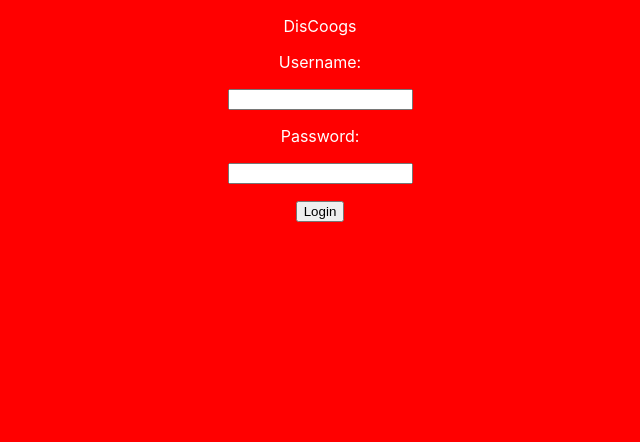
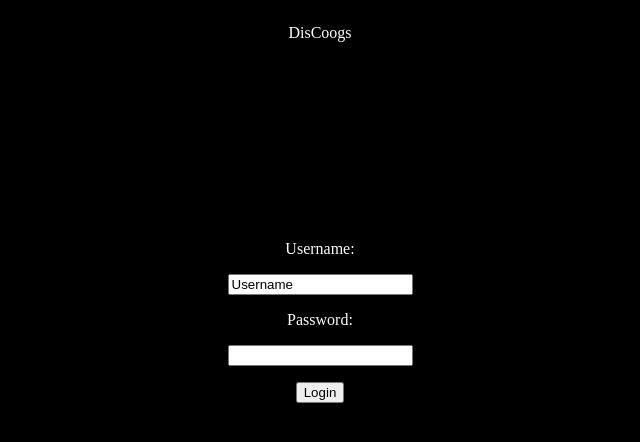
Before and after one commit to roliestpoliest/music_library, a React (Create React App) app in the folder frontend/: page / in a window 1280 px wide. Shown: the top 442 px of the page, without its empty margins (320-960 px from the left). Built offline with nearby package versions, Linux system fonts and the light colour scheme.

Commit message:
css changes

```diff
--- a/frontend/src/App.css
+++ b/frontend/src/App.css
@@ -1,19 +1,16 @@
-.app{
-  text-align: center;
-  display: flex;
-  min-height: 100vh;
-  flex-direction: column;
-  box-sizing: border-box;
-  background-color: red;
-  color: white;
-}
+
+
 body{
   text-align: center;
   display: flex;
   min-height: 100vh;
   flex-direction: column;
   box-sizing: border-box;
-  background-color: red;
+  background-color: black;
   color: white;
-
 }
+.title{
+  text-align: center;
+  color: white;
+  min-height: 25vh;
+}
--- a/frontend/src/App.js
+++ b/frontend/src/App.js
@@ -4,8 +4,8 @@
 //import './logintest.css';
 function App() {
 
-    const [name, setName] = useState("")
-    const [password,setPassword] = useState("")
+    const [name, setName] = useState("Username")
+    const [password,setPassword] = useState("Password")
     function handleNameChange(event)
     {
       setName(event.target.value);
@@ -19,8 +19,10 @@
       alert("Logging to home page")
     }
     return (
-    <div classname = "logindemo">
-      <p> DisCoogs </p>
+    <div>
+      <div className = 'title'>
+        <p> DisCoogs </p>
+      </div>
       <p> Username: </p>
       <input value = {name} onChange = {handleNameChange}/>
       <p> Password: </p>
--- a/frontend/src/index.js
+++ b/frontend/src/index.js
@@ -1,6 +1,6 @@
 import React from 'react';
 import ReactDOM from 'react-dom/client';
-import './index.css';
+//import './index.css';
 import App from './App';
 import reportWebVitals from './reportWebVitals';
 
```
